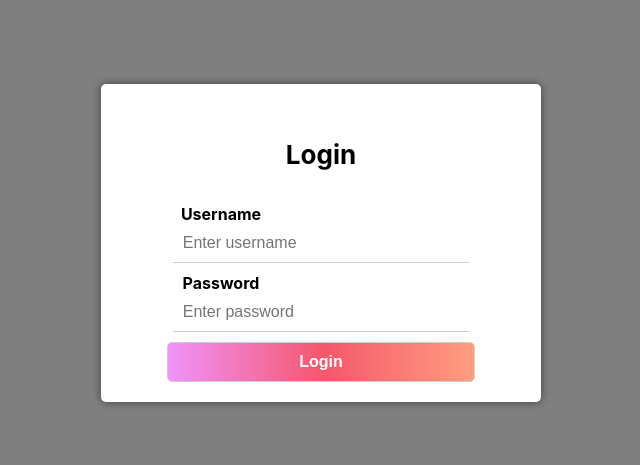
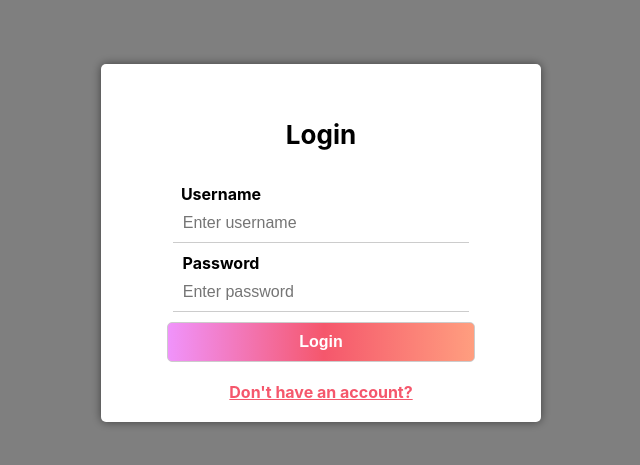
Before and after one commit to ggangix/countries-client, a React (Create React App) app: page / in a window 1280 px wide. Shown: the part 157-622 px from the top of the page, without its empty margins (319-959 px from the left). Built offline with nearby package versions, Linux system fonts and the light colour scheme; no server answers.

Commit message:
Include register in the same modal

```diff
--- a/src/components/LoginModal/index.jsx
+++ b/src/components/LoginModal/index.jsx
@@ -6,13 +6,21 @@ function LoginModal() {
   const [username, setUsername] = React.useState("");
   const [password, setPassword] = React.useState("");
   const [error, setError] = React.useState("");
+  const [isLogin, setIsLogin] = React.useState(true);
 
   const handleSubmit = (e) => {
     e.preventDefault();
-    Api.login(username, password)
+    const call = {
+      register: Api.register(username, password),
+      login: Api.login(username, password),
+    };
+    call[isLogin ? "login" : "register"]
       .then((data) => {
         console.log(data);
-        if (data.message !== "User logged in") {
+        if (
+          data.message !== "User logged in" &&
+          data.message !== "User created"
+        ) {
           return setError(data.message);
         }
         if (data.token) localStorage.setItem("token", data.token);
@@ -27,7 +35,7 @@ function LoginModal() {
     <div id="login-modal" className="modal">
       <div className="modal-content">
         <div className="modal-header">
-          <h4 className="modal-title">Login</h4>
+          <h4 className="modal-title">{isLogin ? "Login" : "Signup"}</h4>
         </div>
         {error && <div className="error">{error}</div>}
         <div className="modal-body">
@@ -56,6 +64,9 @@ function LoginModal() {
               Login
             </button>
           </form>
+          <span onClick={() => setIsLogin(!isLogin)} className="signup-switch">
+            {isLogin ? "Don't have an account?" : "Already have an account?"}
+          </span>
         </div>
       </div>
     </div>
--- a/src/components/LoginModal/style.scss
+++ b/src/components/LoginModal/style.scss
@@ -83,6 +83,13 @@
         font-weight: bold;
         cursor: pointer;
       }
+      .signup-switch {
+        margin-top: 20px;
+        font-weight: bold;
+        text-decoration: underline;
+        color: #f5576c;
+        cursor: pointer;
+      }
     }
   }
 }
```
